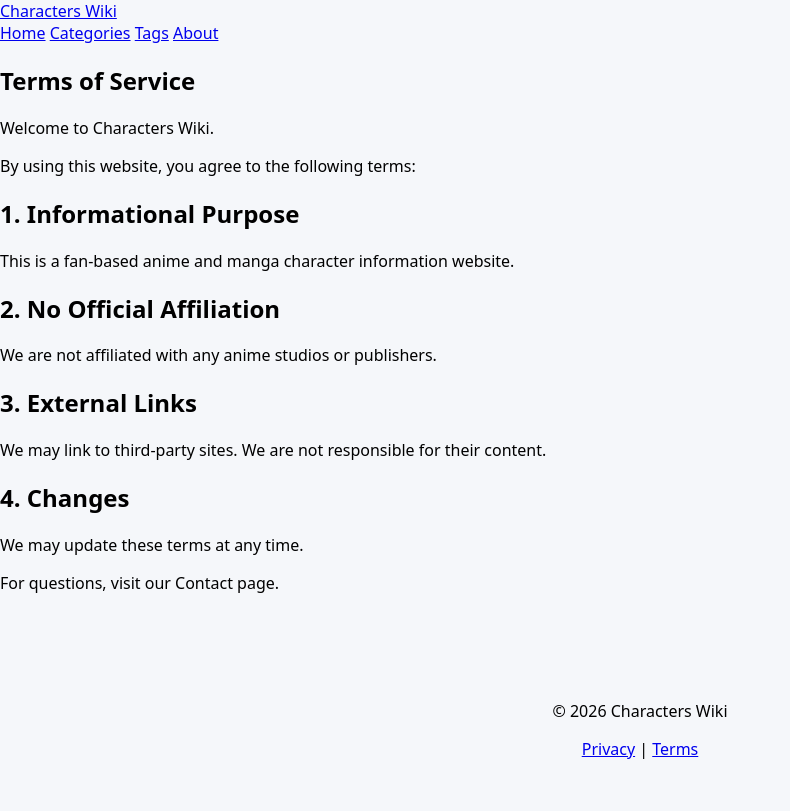
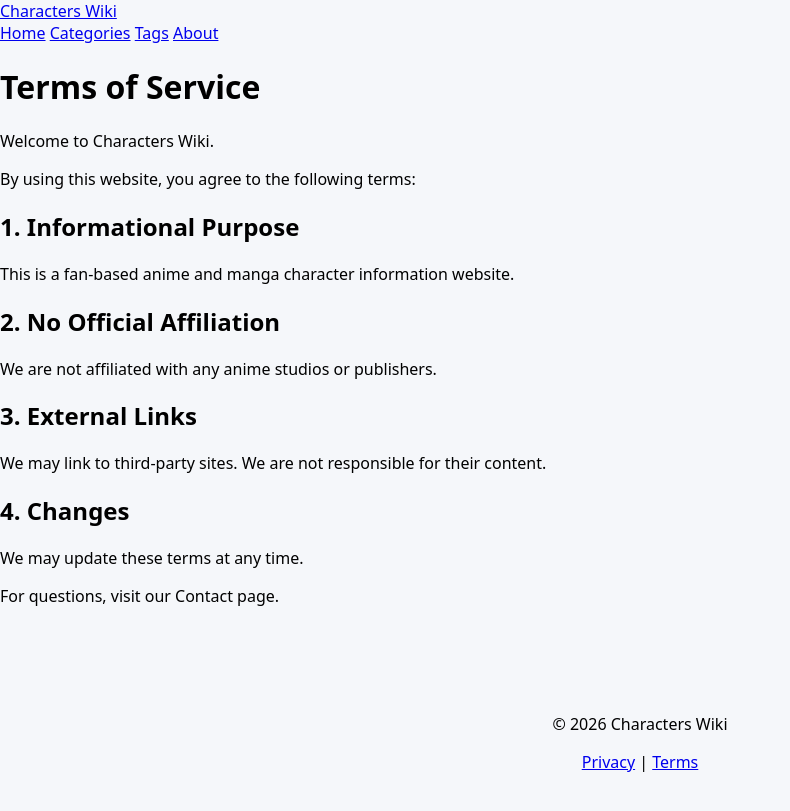
Before and after one commit to characterswiki/characters, a Jekyll site: the page built from terms.md, in a window 1280 px wide. Shown: the top 811 px of the page, without its empty margins (0-790 px from the left). Built offline with Jekyll 4.4.1, drawn with Linux system fonts in a browser that asks for light colours.

Commit message:
Update page.html

```diff
--- a/_layouts/page.html
+++ b/_layouts/page.html
@@ -1,7 +1,9 @@
 ---
 layout: default
 ---
-<article class="page-detail">
-  <h1>{{ page.title }}</h1>
-  <div>{{ content }}</div>
-</article>
+
+<h1>{{ page.title }}</h1>
+
+<div class="page-content">
+{{ content }}
+</div>
```
